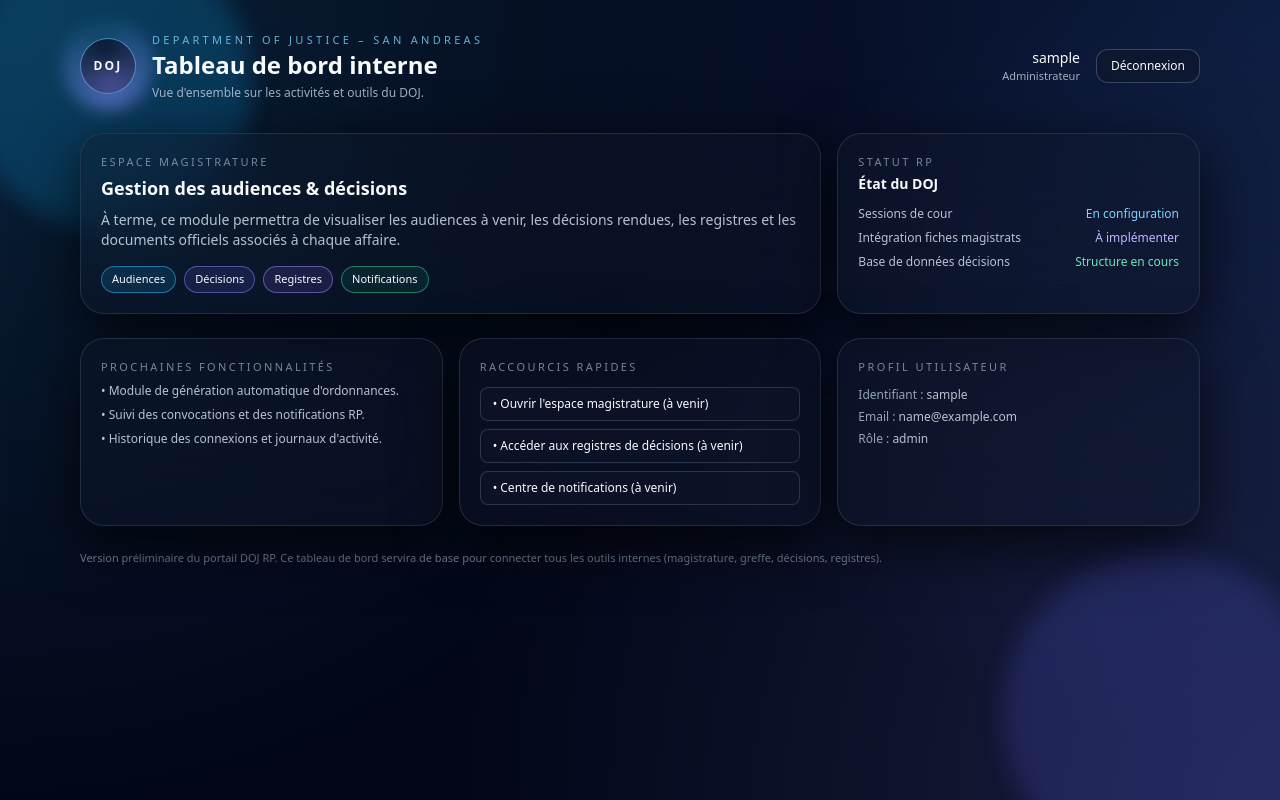
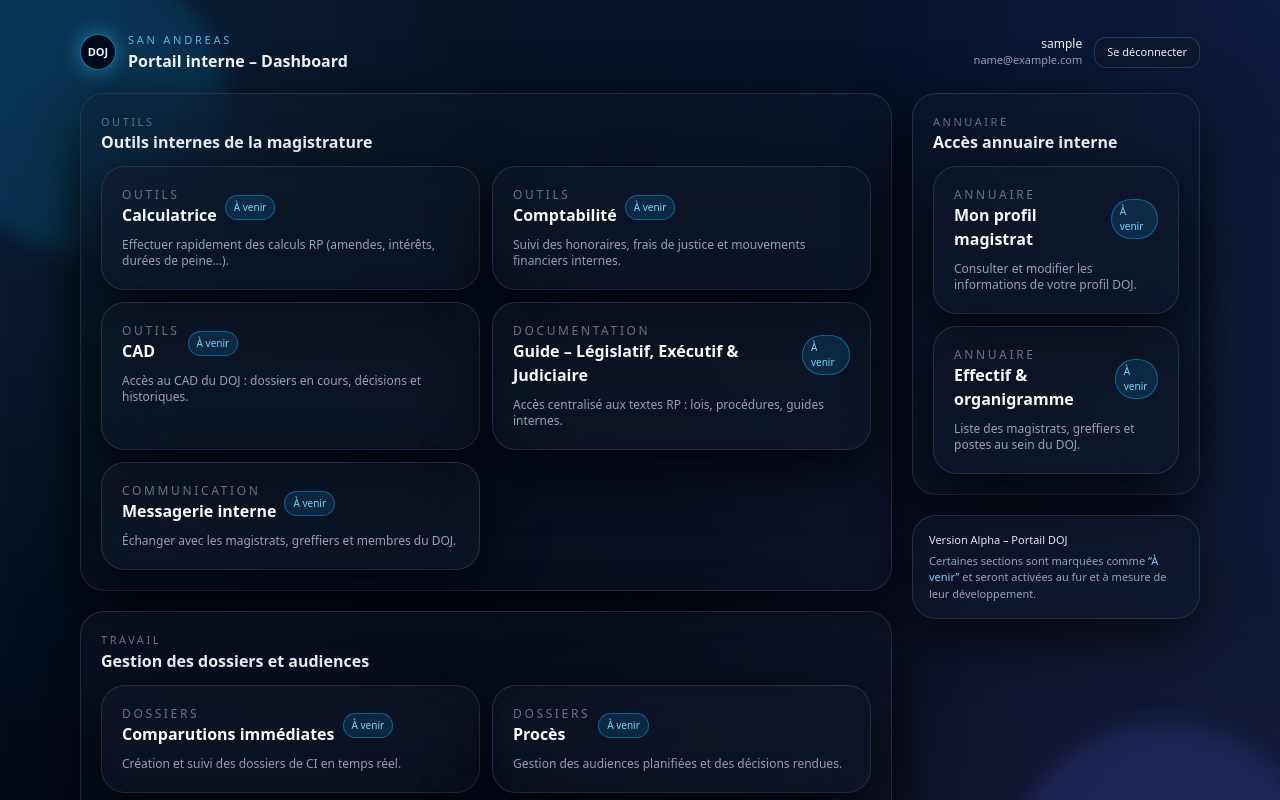
Before and after one commit to zealess/doj-frontend, a Next.js app: page /dashboard in a window 1280 px wide. Shown: the top 800 px of the page. Built offline with nearby package versions, Linux system fonts and the light colour scheme; sample sign-in values are in the browser's storage.

Commit message:
Amélioration page Dashboard

```diff
--- a/app/dashboard/page.tsx
+++ b/app/dashboard/page.tsx
@@ -1,201 +1,278 @@
 "use client";
 
+import { useRouter } from "next/navigation";
 import { useEffect, useState } from "react";
-import { useRouter } from "next/navigation";
 
-interface UserInfo {
+interface User {
   username: string;
   email: string;
-  role: string;
 }
 
 export default function DashboardPage() {
   const router = useRouter();
-  const [user, setUser] = useState<UserInfo | null>(null);
+  const [user, setUser] = useState<User | null>(null);
 
   useEffect(() => {
+    const token =
+      typeof window !== "undefined"
+        ? localStorage.getItem("doj_token")
+        : null;
+
+    if (!token) {
+      router.push("/");
+      return;
+    }
+
+    const storedUser =
+      typeof window !== "undefined"
+        ? localStorage.getItem("doj_user")
+        : null;
+
+    if (storedUser) {
       try {
-      const raw = localStorage.getItem("doj_user");
-      if (raw) {
-        setUser(JSON.parse(raw));
+        setUser(JSON.parse(storedUser));
+      } catch (e) {
+        console.error("Erreur parsing user", e);
       }
-    } catch {
-      // ignore
     }
-  }, []);
+  }, [router]);
 
   const handleLogout = () => {
+    if (typeof window !== "undefined") {
       localStorage.removeItem("doj_token");
       localStorage.removeItem("doj_user");
-    if (typeof document !== "undefined") {
-      document.cookie = "doj_token=; Path=/; Max-Age=0; SameSite=Lax; Secure";
+      document.cookie =
+        "doj_token=; Path=/; Max-Age=0; SameSite=Lax; Secure";
     }
     router.push("/");
   };
 
+  // petit helper pour les cartes
+  const Card = ({
+    title,
+    subtitle,
+    description,
+    onClick,
+    badge,
+  }: {
+    title: string;
+    subtitle?: string;
+    description?: string;
+    badge?: string;
+    onClick?: () => void;
+  }) => (
+    <button
+      type="button"
+      onClick={onClick}
+      className="group text-left w-full glass-card bg-slate-900/70 border border-slate-800/80 hover:border-sky-500/70 hover:bg-slate-900/90 transition-all duration-200 rounded-2xl px-4 py-4 md:px-5 md:py-5 flex flex-col gap-1.5 cursor-pointer"
+    >
+      <div className="flex items-center justify-between gap-2">
+        <div>
+          <p className="text-xs uppercase tracking-[0.22em] text-slate-500">
+            {subtitle}
+          </p>
+          <h3 className="text-sm md:text-base font-semibold text-slate-50">
+            {title}
+          </h3>
+        </div>
+        {badge && (
+          <span className="text-[10px] px-2 py-1 rounded-full bg-sky-500/15 border border-sky-500/50 text-sky-300">
+            {badge}
+          </span>
+        )}
+      </div>
+      {description && (
+        <p className="text-[11px] md:text-xs text-slate-400 mt-1">
+          {description}
+        </p>
+      )}
+    </button>
+  );
+
   return (
-    <main className="min-h-screen body-gradient relative overflow-hidden text-slate-50">
-      {/* Orbes décoratives */}
-      <div className="floating-orb w-72 h-72 bg-sky-500/40 -top-16 left-[-40px]" />
-      <div className="floating-orb w-80 h-80 bg-indigo-500/35 bottom-[-70px] right-[-40px]" />
+    <main className="min-h-screen body-gradient relative flex items-stretch justify-center overflow-hidden">
+      {/* Orbes de fond */}
+      <div className="floating-orb w-72 h-72 bg-sky-500/30 -top-10 -left-16" />
+      <div className="floating-orb w-80 h-80 bg-indigo-500/30 bottom-[-60px] right-[-40px]" />
 
-      <div className="relative z-10 max-w-6xl mx-auto px-4 py-6 md:py-8">
-        {/* Header */}
-        <header className="flex flex-col md:flex-row md:items-center md:justify-between gap-4 mb-8">
-          <div className="flex items-center gap-4">
-            <div className="badge-orbit h-12 w-12 md:h-14 md:w-14 rounded-full border border-sky-300/60 bg-slate-950/90 flex items-center justify-center text-[10px] md:text-xs font-semibold tracking-[0.18em]">
+      <div className="relative z-10 w-full max-w-6xl mx-auto px-4 py-4 md:py-8 flex flex-col gap-5">
+        {/* Topbar */}
+        <header className="flex items-center justify-between gap-4">
+          <div className="flex items-center gap-3">
+            <div className="h-9 w-9 rounded-full border border-sky-400/60 bg-slate-950/90 flex items-center justify-center text-[11px] font-semibold text-sky-100 shadow-[0_0_20px_rgba(56,189,248,0.55)]">
               DOJ
             </div>
             <div>
-              <p className="text-[11px] uppercase tracking-[0.3em] text-sky-300/80">
-                Department of Justice – San Andreas
+              <p className="text-[11px] uppercase tracking-[0.25em] text-sky-300/80">
+                San Andreas
               </p>
-              <h1 className="text-xl md:text-2xl font-semibold">
-                Tableau de bord interne
+              <h1 className="text-sm md:text-base font-semibold text-slate-50">
+                Portail interne – Dashboard
               </h1>
-              <p className="text-xs text-slate-300/80 mt-1">
-                Vue d&apos;ensemble sur les activités et outils du DOJ.
-              </p>
             </div>
           </div>
 
-          <div className="flex items-center gap-4">
+          <div className="flex items-center gap-3">
             {user && (
               <div className="text-right">
-                <p className="text-sm font-medium">
+                <p className="text-xs font-medium text-slate-100">
                   {user.username}
                 </p>
-                <p className="text-[11px] text-slate-300/80">
-                  {user.role === "admin" ? "Administrateur" : "Membre DOJ"}
-                </p>
+                <p className="text-[11px] text-slate-400">{user.email}</p>
               </div>
             )}
             <button
               onClick={handleLogout}
-              className="text-xs px-3.5 py-2 rounded-xl border border-slate-600/80 bg-slate-900/60 hover:border-red-400/90 hover:bg-red-500/10 hover:text-red-100 transition-all duration-200"
+              className="text-[11px] px-3 py-1.5 rounded-xl bg-slate-900/60 border border-slate-700/80 hover:border-red-500/70 hover:text-red-300 transition-all duration-200"
             >
-              Déconnexion
+              Se déconnecter
             </button>
           </div>
         </header>
 
-        {/* Grille principale */}
-        <section className="grid gap-4 md:grid-cols-3 mb-6">
-          {/* Carte 1 */}
-          <div className="glass-card p-4 md:p-5 col-span-2">
-            <p className="text-[11px] uppercase tracking-[0.22em] text-slate-400/80 mb-1">
-              Espace magistrature
+        <div className="flex flex-col lg:flex-row gap-5">
+          {/* Colonne principale */}
+          <div className="flex-1 space-y-5">
+            {/* Section OUTILS */}
+            <section className="glass-card p-4 md:p-5 rounded-2xl">
+              <div className="flex items-center justify-between mb-3">
+                <div>
+                  <p className="text-[11px] uppercase tracking-[0.23em] text-slate-500">
+                    Outils
                   </p>
-            <h2 className="text-lg font-semibold mb-2">
-              Gestion des audiences &amp; décisions
+                  <h2 className="text-sm md:text-base font-semibold text-slate-50">
+                    Outils internes de la magistrature
                   </h2>
-            <p className="text-sm text-slate-300/90 mb-4">
-              À terme, ce module permettra de visualiser les audiences à venir,
-              les décisions rendues, les registres et les documents officiels
-              associés à chaque affaire.
-            </p>
-            <div className="flex flex-wrap gap-2 text-[11px]">
-              <span className="px-2.5 py-1 rounded-full bg-sky-500/15 border border-sky-400/50">
-                Audiences
-              </span>
-              <span className="px-2.5 py-1 rounded-full bg-indigo-500/15 border border-indigo-400/50">
-                Décisions
-              </span>
-              <span className="px-2.5 py-1 rounded-full bg-violet-500/15 border border-violet-400/50">
-                Registres
-              </span>
-              <span className="px-2.5 py-1 rounded-full bg-emerald-500/10 border border-emerald-400/50">
-                Notifications
-              </span>
                 </div>
               </div>
 
-          {/* Carte 2 */}
-          <div className="glass-card p-4 md:p-5">
-            <p className="text-[11px] uppercase tracking-[0.22em] text-slate-400/80 mb-1">
-              Statut RP
-            </p>
-            <h3 className="text-sm font-semibold mb-3">État du DOJ</h3>
-            <ul className="space-y-2 text-xs text-slate-300/90">
-              <li className="flex justify-between">
-                <span>Sessions de cour</span>
-                <span className="text-sky-300">En configuration</span>
-              </li>
-              <li className="flex justify-between">
-                <span>Intégration fiches magistrats</span>
-                <span className="text-violet-300">À implémenter</span>
-              </li>
-              <li className="flex justify-between">
-                <span>Base de données décisions</span>
-                <span className="text-emerald-300">Structure en cours</span>
-              </li>
-            </ul>
+              <div className="grid grid-cols-1 md:grid-cols-2 gap-3">
+                <Card
+                  subtitle="Outils"
+                  title="Calculatrice"
+                  description="Effectuer rapidement des calculs RP (amendes, intérêts, durées de peine…)."
+                  badge="À venir"
+                  // onClick={() => router.push("/outils/calculatrice")}
+                />
+                <Card
+                  subtitle="Outils"
+                  title="Comptabilité"
+                  description="Suivi des honoraires, frais de justice et mouvements financiers internes."
+                  badge="À venir"
+                  // onClick={() => router.push("/outils/comptabilite")}
+                />
+                <Card
+                  subtitle="Outils"
+                  title="CAD"
+                  description="Accès au CAD du DOJ : dossiers en cours, décisions et historiques."
+                  badge="À venir"
+                  // onClick={() => router.push("/outils/cad")}
+                />
+                <Card
+                  subtitle="Documentation"
+                  title="Guide – Législatif, Exécutif & Judiciaire"
+                  description="Accès centralisé aux textes RP : lois, procédures, guides internes."
+                  badge="À venir"
+                  // onClick={() => router.push("/outils/guides")}
+                />
+                <Card
+                  subtitle="Communication"
+                  title="Messagerie interne"
+                  description="Échanger avec les magistrats, greffiers et membres du DOJ."
+                  badge="À venir"
+                  // onClick={() => router.push("/outils/messagerie")}
+                />
               </div>
             </section>
 
-        {/* Deuxième ligne */}
-        <section className="grid gap-4 md:grid-cols-3 mb-6">
-          <div className="glass-card p-4 md:p-5">
-            <p className="text-[11px] uppercase tracking-[0.22em] text-slate-400/80 mb-1">
-              Prochaines fonctionnalités
+            {/* Section TRAVAIL */}
+            <section className="glass-card p-4 md:p-5 rounded-2xl">
+              <div className="flex items-center justify-between mb-3">
+                <div>
+                  <p className="text-[11px] uppercase tracking-[0.23em] text-slate-500">
+                    Travail
                   </p>
-            <ul className="mt-2 space-y-2 text-xs text-slate-300/90">
-              <li>• Module de génération automatique d&apos;ordonnances.</li>
-              <li>• Suivi des convocations et des notifications RP.</li>
-              <li>• Historique des connexions et journaux d&apos;activité.</li>
-            </ul>
-          </div>
-
-          <div className="glass-card p-4 md:p-5">
-            <p className="text-[11px] uppercase tracking-[0.22em] text-slate-400/80 mb-1">
-              Raccourcis rapides
-            </p>
-            <div className="mt-3 grid gap-2 text-xs">
-              <button className="w-full text-left px-3 py-2 rounded-lg bg-slate-900/60 border border-slate-700/80 hover:border-sky-400/80 hover:bg-sky-500/10 transition-all duration-200">
-                • Ouvrir l&apos;espace magistrature (à venir)
-              </button>
-              <button className="w-full text-left px-3 py-2 rounded-lg bg-slate-900/60 border border-slate-700/80 hover:border-indigo-400/80 hover:bg-indigo-500/10 transition-all duration-200">
-                • Accéder aux registres de décisions (à venir)
-              </button>
-              <button className="w-full text-left px-3 py-2 rounded-lg bg-slate-900/60 border border-slate-700/80 hover:border-violet-400/80 hover:bg-violet-500/10 transition-all duration-200">
-                • Centre de notifications (à venir)
-              </button>
+                  <h2 className="text-sm md:text-base font-semibold text-slate-50">
+                    Gestion des dossiers et audiences
+                  </h2>
                 </div>
               </div>
 
-          <div className="glass-card p-4 md:p-5">
-            <p className="text-[11px] uppercase tracking-[0.22em] text-slate-400/80 mb-1">
-              Profil utilisateur
+              <div className="grid grid-cols-1 md:grid-cols-2 gap-3">
+                <Card
+                  subtitle="Dossiers"
+                  title="Comparutions immédiates"
+                  description="Création et suivi des dossiers de CI en temps réel."
+                  badge="À venir"
+                  // onClick={() => router.push("/travail/comparution-immediate")}
+                />
+                <Card
+                  subtitle="Dossiers"
+                  title="Procès"
+                  description="Gestion des audiences planifiées et des décisions rendues."
+                  badge="À venir"
+                  // onClick={() => router.push("/travail/proces")}
+                />
+                <Card
+                  subtitle="Dossiers"
+                  title="Dossier 10-10"
+                  description="Suivi des dossiers complexes nécessitant une instruction approfondie."
+                  badge="À venir"
+                  // onClick={() => router.push("/travail/dossier-10-10")}
+                />
+                <Card
+                  subtitle="Casier"
+                  title="Effacement de casier"
+                  description="Traitement des demandes d’effacement de casier judiciaire RP."
+                  badge="À venir"
+                  // onClick={() => router.push("/travail/effacement-casier")}
+                />
+              </div>
+            </section>
+          </div>
+
+          {/* Colonne ANNNUAIRE */}
+          <aside className="w-full lg:w-72 space-y-5">
+            <section className="glass-card p-4 md:p-5 rounded-2xl">
+              <div className="mb-3">
+                <p className="text-[11px] uppercase tracking-[0.23em] text-slate-500">
+                  Annuaire
                 </p>
-            {user ? (
-              <div className="mt-3 text-xs text-slate-300/90 space-y-1.5">
-                <p>
-                  <span className="text-slate-400">Identifiant : </span>
-                  <span>{user.username}</span>
-                </p>
-                <p>
-                  <span className="text-slate-400">Email : </span>
-                  <span>{user.email}</span>
-                </p>
-                <p>
-                  <span className="text-slate-400">Rôle : </span>
-                  <span>{user.role}</span>
-                </p>
+                <h2 className="text-sm md:text-base font-semibold text-slate-50">
+                  Accès annuaire interne
+                </h2>
               </div>
-            ) : (
-              <p className="mt-3 text-xs text-slate-400">
-                Les informations du profil seront chargées à partir de la base
-                utilisateur.
-              </p>
-            )}
+
+              <div className="space-y-3">
+                <Card
+                  subtitle="Annuaire"
+                  title="Mon profil magistrat"
+                  description="Consulter et modifier les informations de votre profil DOJ."
+                  badge="À venir"
+                  // onClick={() => router.push("/annuaire/profil")}
+                />
+                <Card
+                  subtitle="Annuaire"
+                  title="Effectif & organigramme"
+                  description="Liste des magistrats, greffiers et postes au sein du DOJ."
+                  badge="À venir"
+                  // onClick={() => router.push("/annuaire/effectif")}
+                />
               </div>
             </section>
 
-        <p className="text-[11px] text-slate-400/80 mt-4">
-          Version préliminaire du portail DOJ RP. Ce tableau de bord servira de
-          base pour connecter tous les outils internes (magistrature, greffe,
-          décisions, registres).
+            <section className="glass-card p-4 rounded-2xl text-[11px] text-slate-400">
+              <p className="mb-1 font-medium text-slate-200">
+                Version Alpha – Portail DOJ
               </p>
+              <p>
+                Certaines sections sont marquées comme{" "}
+                <span className="text-sky-300">“À venir”</span> et seront
+                activées au fur et à mesure de leur développement.
+              </p>
+            </section>
+          </aside>
+        </div>
       </div>
     </main>
   );
```
Lines whose indentation alone changed are shown as unchanged.
